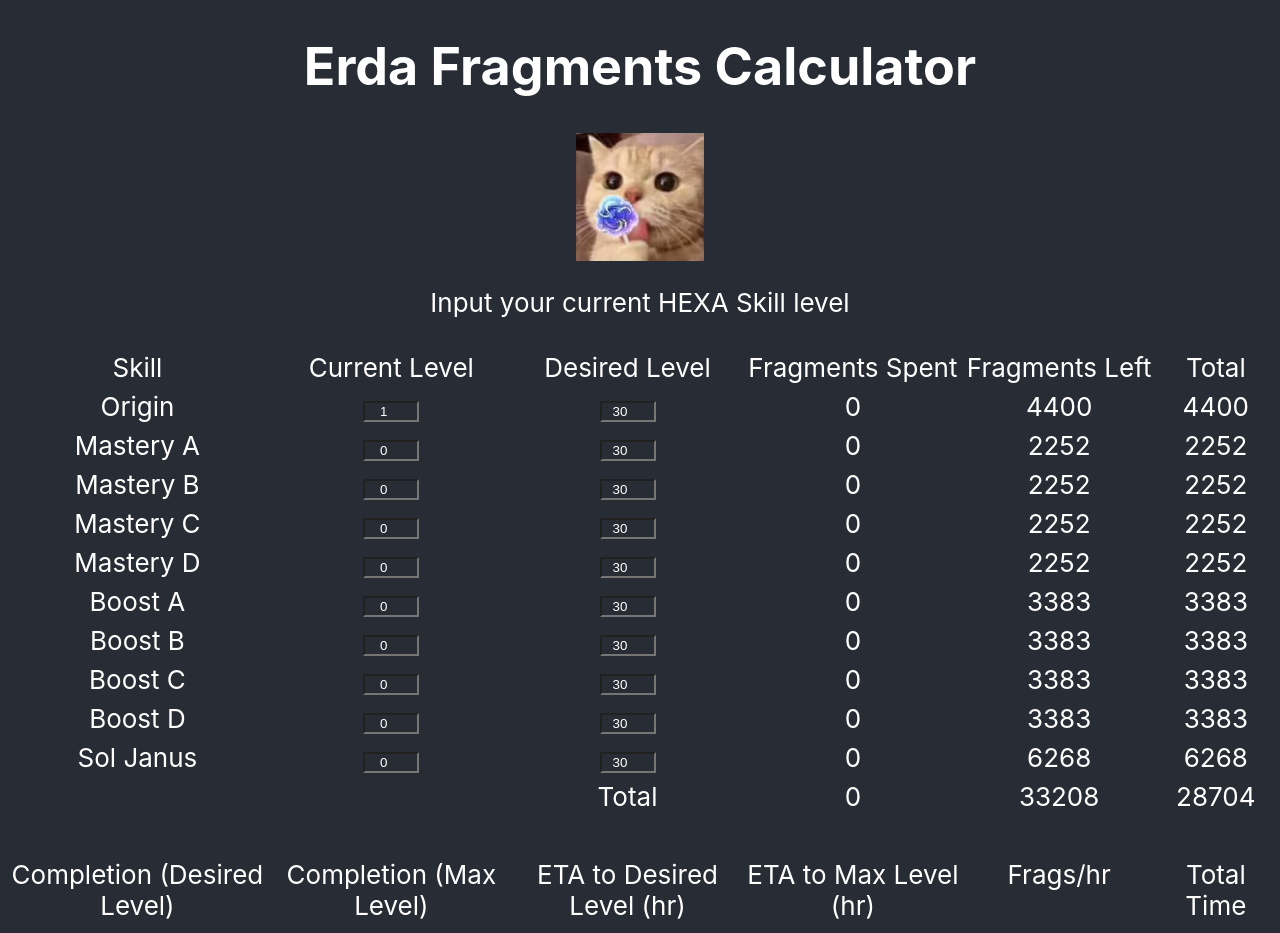
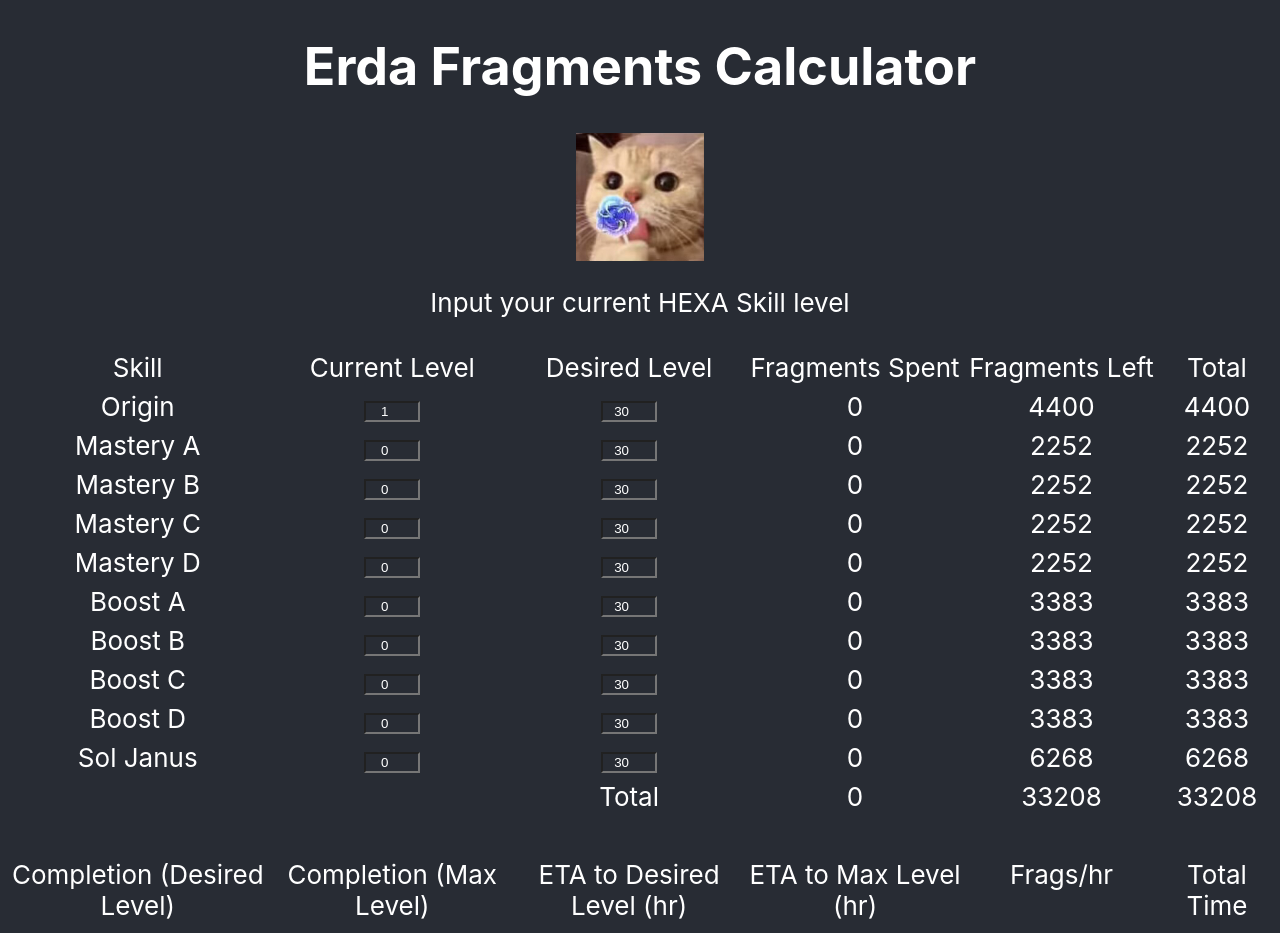
Before and after one commit to Mr-JNP/erda-fragment-tracker, a React (Create React App) app: page / in a window 1280 px wide. Shown: the top 933 px of the page. Built offline with nearby package versions, Linux system fonts and the light colour scheme.

Commit message:
fix: update total frags

```diff
--- a/src/App.js
+++ b/src/App.js
@@ -204,6 +204,8 @@ function App() {
     getOriginCost(desiredOrigin) +
     getMasteryCost(dm1) +
     getMasteryCost(dm2) +
+    getMasteryCost(dm3) +
+    getMasteryCost(dm4) +
     getEnhancementCost(desiredBoostOne) +
     getEnhancementCost(desiredBoostTwo) +
     getEnhancementCost(desiredBoostThree) +
```
